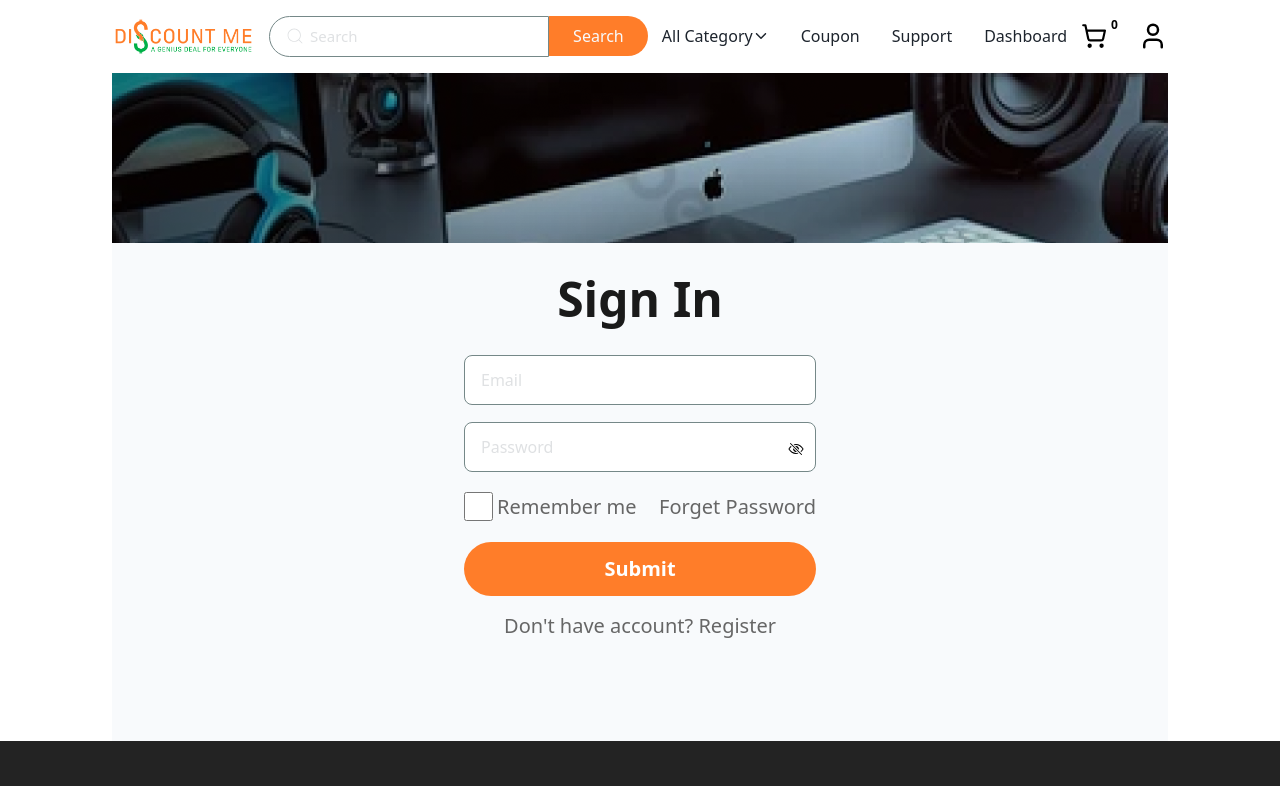
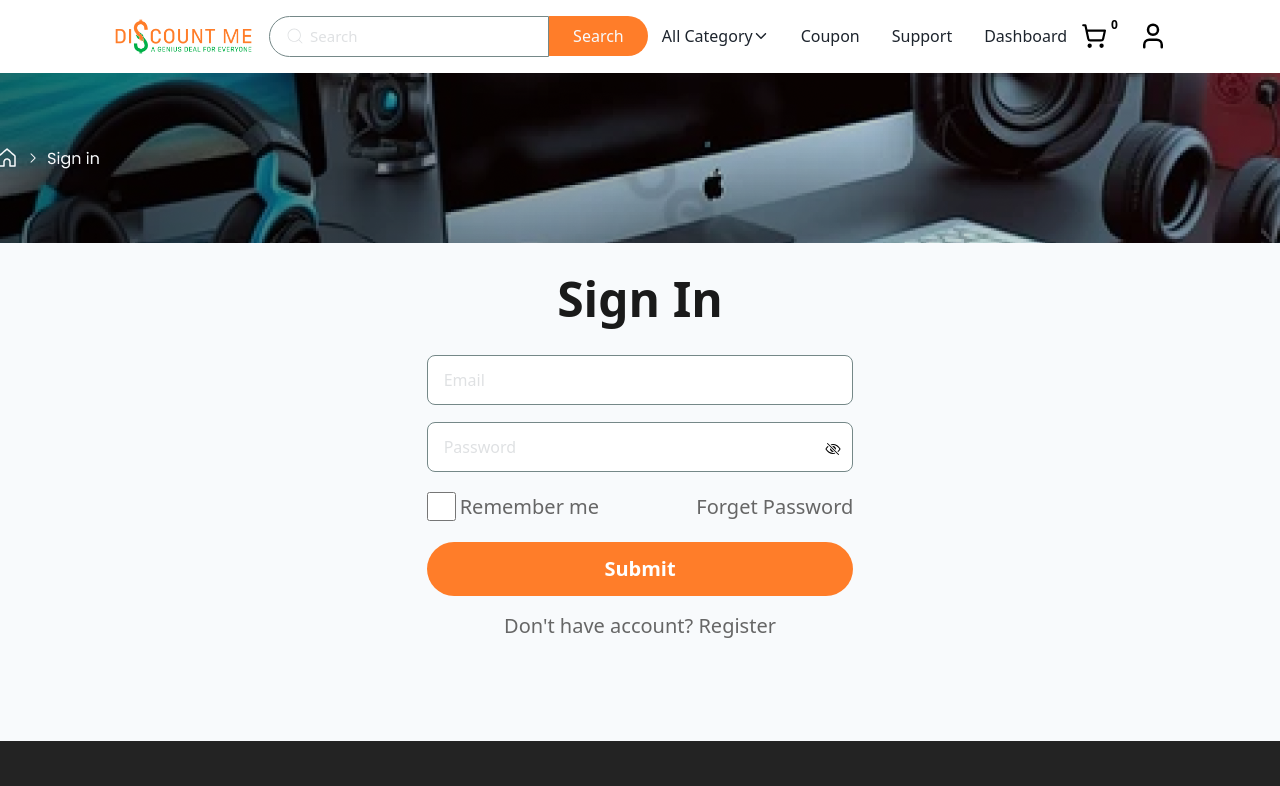
Before and after one commit to Kongkon45/discount-me-client-side, a Next.js app: page /signin in a window 1280 px wide. Shown: the top 786 px of the page. Built offline with nearby package versions, Linux system fonts and the light colour scheme.

Commit message:
signin page banner full width

```diff
--- a/src/components/auth/SignIn/SignIn.tsx
+++ b/src/components/auth/SignIn/SignIn.tsx
@@ -1,14 +1,18 @@
-import React from 'react';
-import SignInBanner from './SignInBanner/SignInBanner';
-import SignInForm from './SignInForm/SignInForm';
+import React from "react";
+import SignInBanner from "./SignInBanner/SignInBanner";
+import SignInForm from "./SignInForm/SignInForm";
 
 const SignIn = () => {
-    return (
-        <div className='custom-px-5 md:px-16 lg:px-20 xl:px-28 2xl:px-32 3xl:px-40 4xl:px-44 5xl:px-[200px]'>
-            <SignInBanner/>
-            <SignInForm/>
-        </div>
-    );
+  return (
+    <div>
+      <section>
+        <SignInBanner />
+      </section>
+      <section>
+        <SignInForm />
+      </section>
+    </div>
+  );
 };
 
 export default SignIn;
--- a/src/components/shared/Footer/Footer.tsx
+++ b/src/components/shared/Footer/Footer.tsx
@@ -18,7 +18,7 @@ const Footer = () => {
                 className="w-[207px] h-[59px] mx-auto md:mx-0"
               />
             </Link>
-            <p className="text-sm text-gray-100 font-normal pt-[20px] md:pt-[25px] lg:pt-[30px] text-center md:text-left">
+            <p className="text-sm text-gray-100 font-normal pt-[20px] lg:pt-[30px] text-center md:text-left">
               Ecommerce is a free UI Kit from Paperpillar <br/> that you can use for
               your personal or <br/> commercial project.
             </p>
@@ -32,7 +32,7 @@ const Footer = () => {
             <h6 className="text-lg font-bold text-gray text-center md:text-left">
               Account
             </h6>
-            <ul className="pt-[20px] md:pt-[25px] lg:pt-[30px] text-gray-100 text-center md:text-left">
+            <ul className="pt-[20px]  lg:pt-[30px] text-gray-100 text-center md:text-left">
               <li className="text-sm md:text-base font-normal">Immigration</li>
               <li className="text-sm md:text-base font-normal py-[12px] md:py-[15px]">
                 My Account
@@ -57,7 +57,7 @@ const Footer = () => {
             <h6 className="text-lg font-bold text-gray text-center md:text-left">
               Quick Link
             </h6>
-            <ul className="pt-[20px] md:pt-[25px] lg:pt-[30px] text-gray-100 text-center md:text-left">
+            <ul className="pt-[20px]  lg:pt-[30px] text-gray-100 text-center md:text-left">
 
 
               <Link href="/privacy-policy">
@@ -82,7 +82,7 @@ const Footer = () => {
             <h6 className="text-lg font-bold text-gray text-center md:text-left">
               Support
             </h6>
-            <ul className="pt-[20px] md:pt-[25px] lg:pt-[30px] text-gray-100 text-center md:text-left">
+            <ul className="pt-[20px]  lg:pt-[30px] text-gray-100 text-center md:text-left">
               <li className="text-sm md:text-base font-normal">
                 exclusive@gmail.com
               </li>
@@ -96,7 +96,7 @@ const Footer = () => {
               Download App
             </h6>
             <div className="hidden md:block">
-            <div className="w-full flex justify-center md:justify-start items-center gap-2 pt-[20px] md:pt-[25px] lg:pt-[30px]">
+            <div className="w-full flex justify-center md:justify-start items-center gap-2 pt-[20px]  lg:pt-[30px]">
               <div className="w-full md:w-2/5 ">
                 <Image
                   src="/assets/homePage/qr_codd.png"
@@ -122,7 +122,7 @@ const Footer = () => {
             </div>
             </div>
             <div className="block md:hidden">
-            <div className="w-full flex justify-center items-center gap-2 pt-[20px] md:pt-[25px] lg:pt-[30px]">
+            <div className="w-full flex justify-center items-center gap-2 pt-[20px]  lg:pt-[30px]">
               <div className="w-1/2">
                 <Image
                   src="/assets/homePage/qr_codd.png"
```
